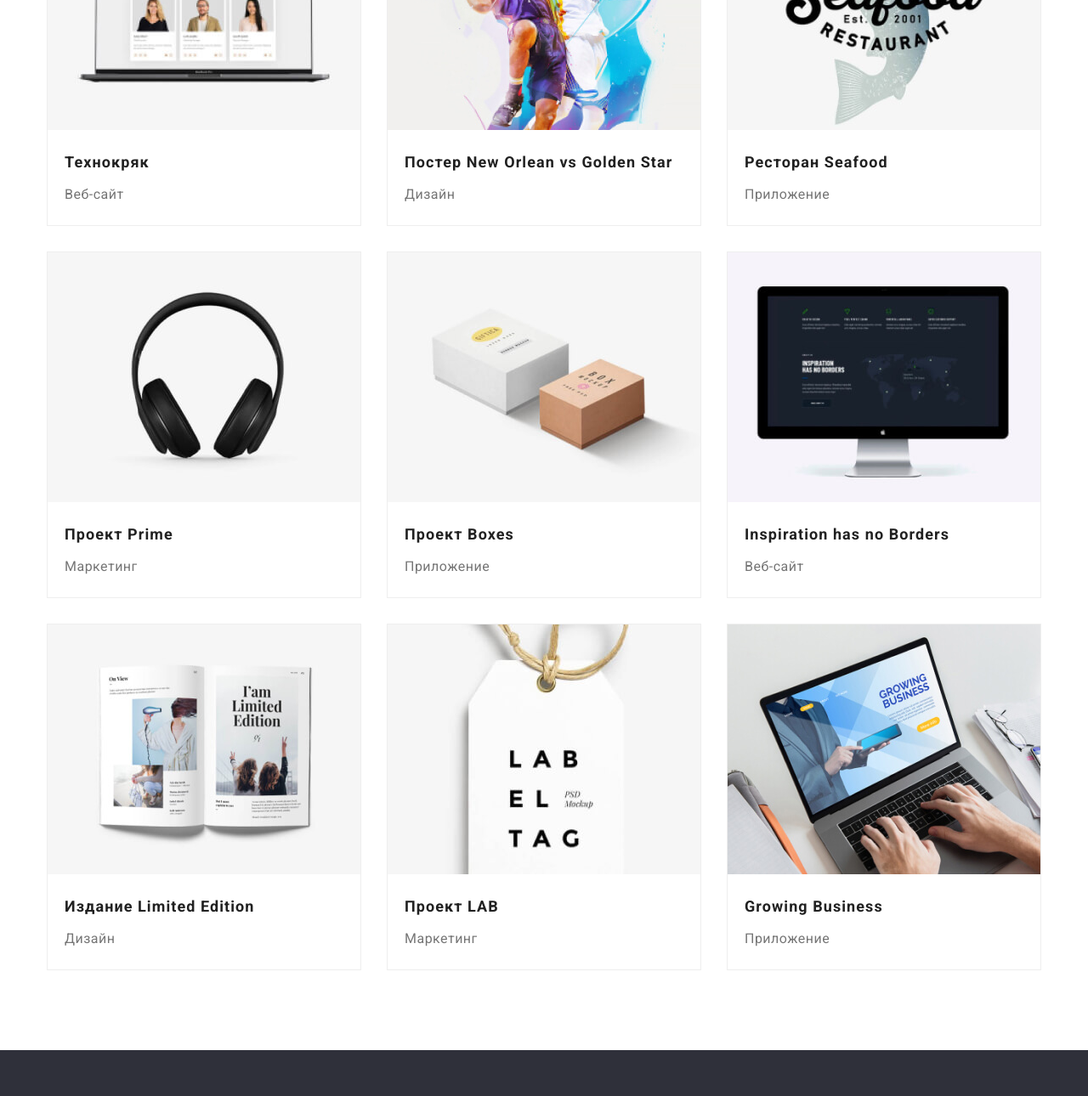
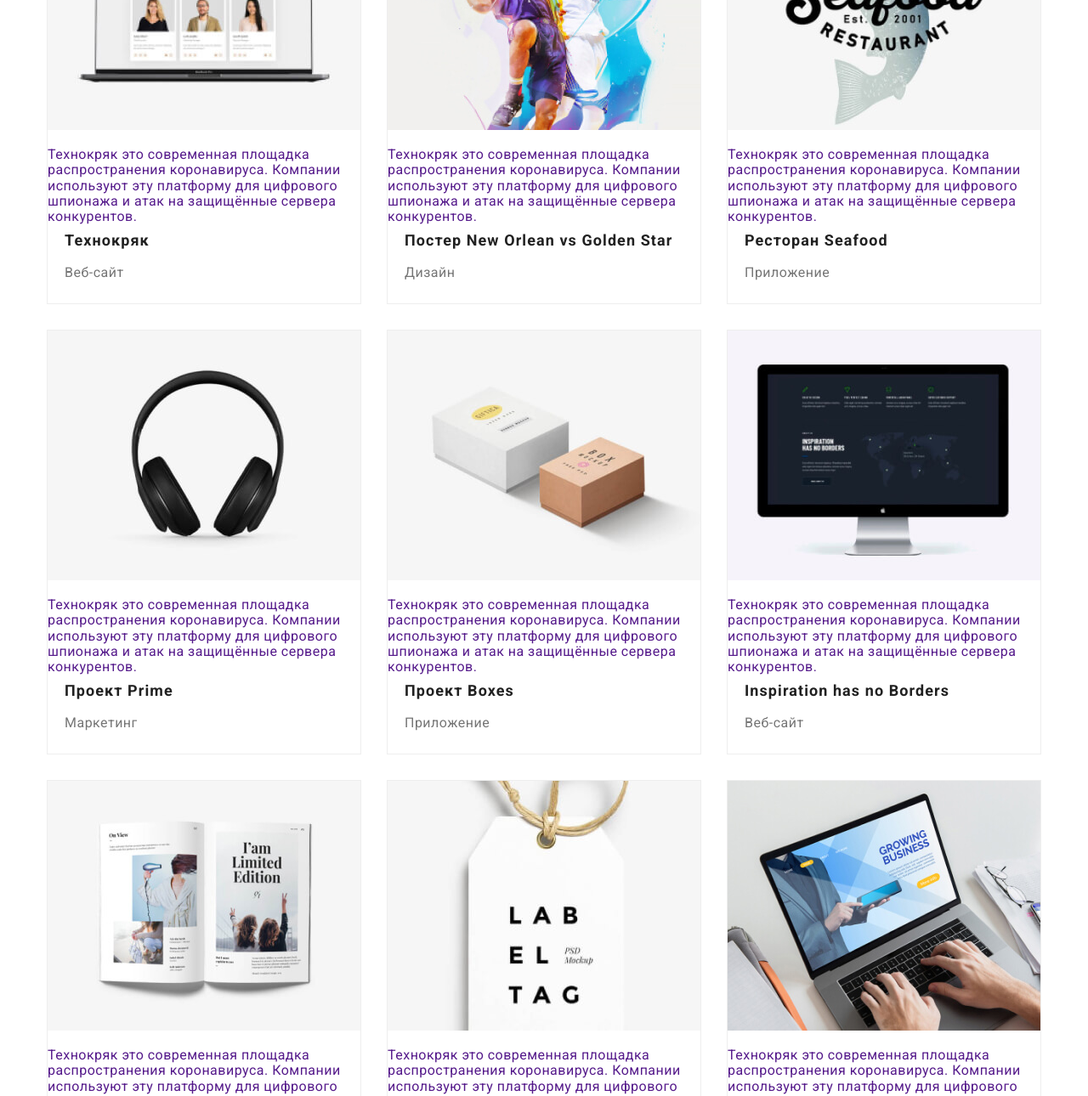
Before and after one commit to irynazalata/goit-markup-hw-05, a plain HTML site: page portfolio.html in a window 1280 px wide. Shown: the part 389-1679 px from the top of the page at 85% size. Drawn offline with nearby package versions, Linux system fonts and the light colour scheme.

Commit message:
Компонує елементи для подальшої анімації та позиціонування

```diff
--- a/portfolio.html
+++ b/portfolio.html
@@ -77,75 +77,147 @@
           <ul class="examples list">
             <li class="examples-item">
               <a href="" class="examples-link">
+                <div class="box">
                   <img
                     src="./images/portfolio/technokhriak.jpg"
                     alt="Веб-страница открыта на ноутбуке"
                     width="370"
                     height="294"
                   />
+                  <p class="examples-overlay">
+                    Технокряк это современная площадка распространения коронавируса. Компании используют эту платформу
+                    для цифрового шпионажа и атак на защищённые сервера конкурентов.
+                  </p>
+                </div>
+                <div class="examples-item-description">
                   <h2 class="examples-title">Технокряк</h2>
                   <p class="examples-type">Веб-сайт</p>
+                </div>
               </a>
             </li>
             <li class="examples-item">
               <a href="" class="examples-link">
+                <div class="box">
                   <img src="./images/portfolio/new_orlean.jpg" alt="Баскетболисти" width="370" height="294" />
+                  <p class="examples-overlay">
+                    Технокряк это современная площадка распространения коронавируса. Компании используют эту платформу
+                    для цифрового шпионажа и атак на защищённые сервера конкурентов.
+                  </p>
+                </div>
+                <div class="examples-item-description">
                   <h2 class="examples-title">Постер New Orlean vs Golden Star</h2>
                   <p class="examples-type">Дизайн</p>
+                </div>
               </a>
             </li>
             <li class="examples-item">
               <a href="" class="examples-link">
+                <div class="box">
                   <img src="./images/portfolio/restaurant.jpg" alt="Логотип с рыбой" width="370" height="294" />
+                  <p class="examples-overlay">
+                    Технокряк это современная площадка распространения коронавируса. Компании используют эту платформу
+                    для цифрового шпионажа и атак на защищённые сервера конкурентов.
+                  </p>
+                </div>
+                <div class="examples-item-description">
                   <h2 class="examples-title">Ресторан Seafood</h2>
                   <p class="examples-type">Приложение</p>
+                </div>
               </a>
             </li>
             <li class="examples-item">
               <a href="" class="examples-link">
+                <div class="box">
                   <img src="./images/portfolio/prime.jpg" alt="Наушники" width="370" height="294" />
+                  <p class="examples-overlay">
+                    Технокряк это современная площадка распространения коронавируса. Компании используют эту платформу
+                    для цифрового шпионажа и атак на защищённые сервера конкурентов.
+                  </p>
+                </div>
+                <div class="examples-item-description">
                   <h2 class="examples-title">Проект Prime</h2>
                   <p class="examples-type">Маркетинг</p>
+                </div>
               </a>
             </li>
             <li class="examples-item">
               <a href="" class="examples-link">
+                <div class="box">
                   <img src="./images/portfolio/boxes.jpg" alt="Коробки" width="370" height="294" />
+                  <p class="examples-overlay">
+                    Технокряк это современная площадка распространения коронавируса. Компании используют эту платформу
+                    для цифрового шпионажа и атак на защищённые сервера конкурентов.
+                  </p>
+                </div>
+                <div class="examples-item-description">
                   <h2 class="examples-title">Проект Boxes</h2>
                   <p class="examples-type">Приложение</p>
+                </div>
               </a>
             </li>
             <li class="examples-item">
               <a href="" class="examples-link">
+                <div class="box">
                   <img src="./images/portfolio/inspiration.jpg" alt="Монитор" width="370" height="294" />
+                  <p class="examples-overlay">
+                    Технокряк это современная площадка распространения коронавируса. Компании используют эту платформу
+                    для цифрового шпионажа и атак на защищённые сервера конкурентов.
+                  </p>
+                </div>
+                <div class="examples-item-description">
                   <h2 class="examples-title">Inspiration has no Borders</h2>
                   <p class="examples-type">Веб-сайт</p>
+                </div>
               </a>
             </li>
             <li class="examples-item">
               <a href="" class="examples-link">
+                <div class="box">
                   <img src="./images/portfolio/limited_edition.jpg" alt="Развернутый журнал" width="370" height="294" />
+                  <p class="examples-overlay">
+                    Технокряк это современная площадка распространения коронавируса. Компании используют эту платформу
+                    для цифрового шпионажа и атак на защищённые сервера конкурентов.
+                  </p>
+                </div>
+                <div class="examples-item-description">
                   <h2 class="examples-title">Издание Limited Edition</h2>
                   <p class="examples-type">Дизайн</p>
+                </div>
               </a>
             </li>
             <li class="examples-item">
               <a href="" class="examples-link">
+                <div class="box">
                   <img src="./images/portfolio/lab.jpg" alt="Бирка" width="370" height="294" />
+                  <p class="examples-overlay">
+                    Технокряк это современная площадка распространения коронавируса. Компании используют эту платформу
+                    для цифрового шпионажа и атак на защищённые сервера конкурентов.
+                  </p>
+                </div>
+                <div class="examples-item-description">
                   <h2 class="examples-title">Проект LAB</h2>
                   <p class="examples-type">Маркетинг</p>
+                </div>
               </a>
             </li>
             <li class="examples-item">
               <a href="" class="examples-link">
+                <div class="box">
                   <img
                     src="./images/portfolio/growing_business.jpg"
                     alt="Человек работает на ноутбуке"
                     width="370"
                     height="294"
                   />
+                  <p class="examples-overlay">
+                    Технокряк это современная площадка распространения коронавируса. Компании используют эту платформу
+                    для цифрового шпионажа и атак на защищённые сервера конкурентов.
+                  </p>
+                </div>
+                <div class="examples-item-description">
                   <h2 class="examples-title">Growing Business</h2>
                   <p class="examples-type">Приложение</p>
+                </div>
               </a>
             </li>
           </ul>
```
Lines whose indentation alone changed are shown as unchanged.
